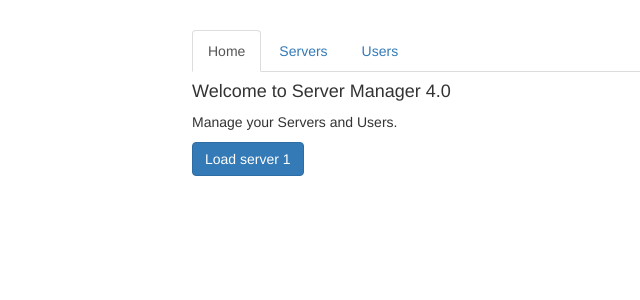
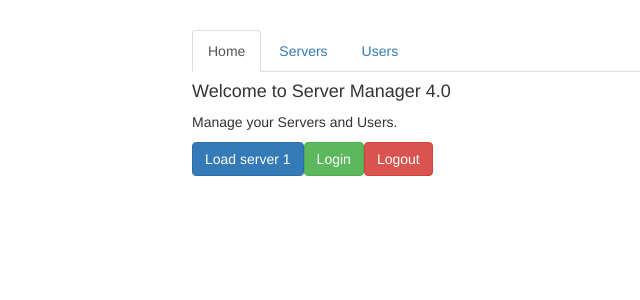
Before and after one commit to nimishawilson/angular-routing, an Angular app: page / in a window 1280 px wide. Shown: the top 300 px of the page, without its empty margins (73-713 px from the left). Built offline with nearby package versions, Linux system fonts and the light colour scheme.

Commit message:
login and logout using authservice

```diff
--- a/src/app/home/home.component.html
+++ b/src/app/home/home.component.html
@@ -1,3 +1,5 @@
 <h4>Welcome to Server Manager 4.0</h4>
 <p>Manage your Servers and Users.</p>
 <button class="btn btn-primary" (click)="onLoadServers(1)"> Load server 1 </button>
+<button class="btn btn-success" (click)="onLogin()"> Login </button>
+<button class="btn btn-danger"(click)="onLogout()"> Logout </button>
--- a/src/app/home/home.component.ts
+++ b/src/app/home/home.component.ts
@@ -1,5 +1,6 @@
 import { Component, OnInit } from '@angular/core';
 import { Router } from '@angular/router';
+import { AuthService } from '../auth.service';
 
 @Component({
   selector: 'app-home',
@@ -8,7 +9,7 @@
 })
 export class HomeComponent implements OnInit {
 
-  constructor(private router: Router) { }
+  constructor(private router: Router, private authService: AuthService) { }
 
   ngOnInit() {
   }
@@ -17,4 +18,11 @@
     this.router.navigate(['/servers',id,'edit'], {queryParams: {allowEdit: '1'},fragment:'loading'})
   }
 
+  onLogin(){
+    this.authService.login();
+  }
+  onLogout(){
+    this.authService.logOut();
+  }
+
 }
```
